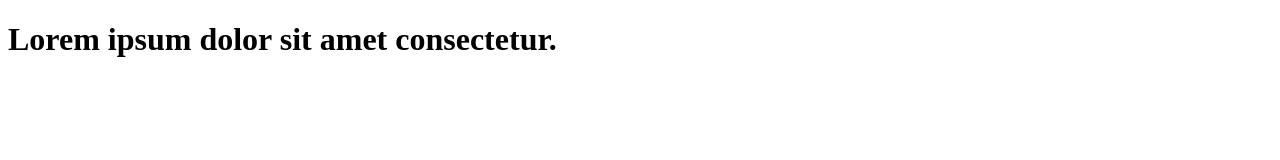
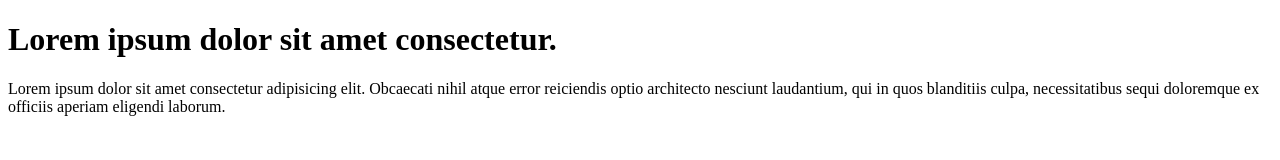
Before and after one commit to kaygee500/learn-git, a plain HTML site: page index.html in a window 1280 px wide. Drawn offline with Linux system fonts and the light colour scheme.

Commit message:
add paragraph to code

```diff
--- a/index.html
+++ b/index.html
@@ -7,5 +7,6 @@
 </head>
 <body>
     <h1>Lorem ipsum dolor sit amet consectetur.</h1>
+    <p>Lorem ipsum dolor sit amet consectetur adipisicing elit. Obcaecati nihil atque error reiciendis optio architecto nesciunt laudantium, qui in quos blanditiis culpa, necessitatibus sequi doloremque ex officiis aperiam eligendi laborum.</p>
 </body>
 </html>
```
